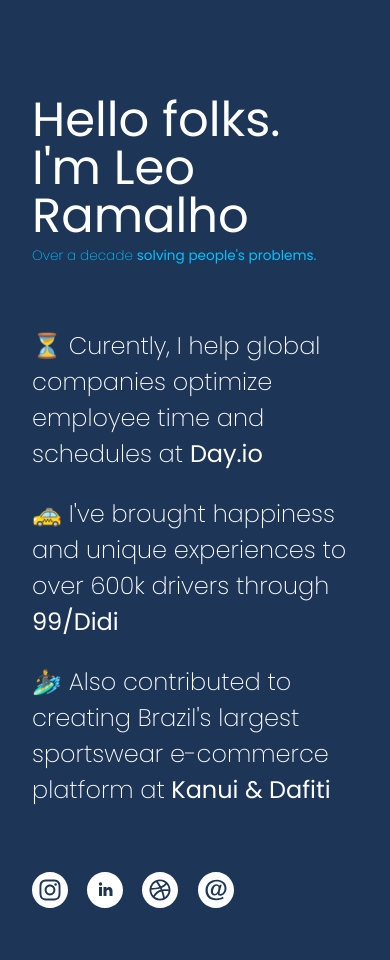
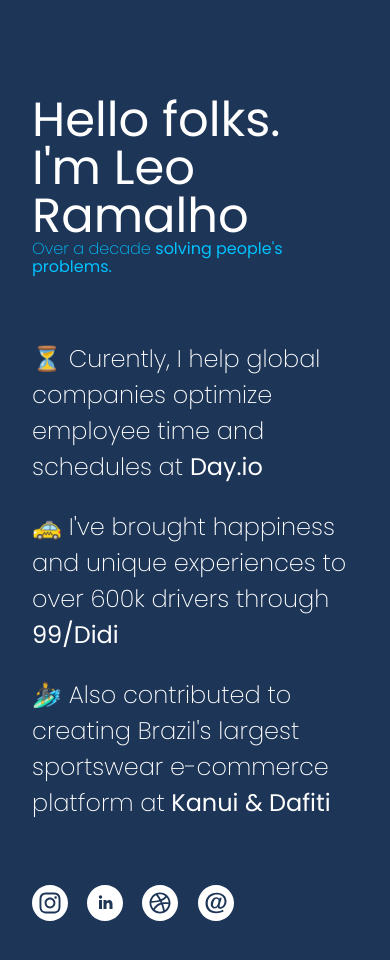
Before and after one commit to leoramalho/gpages, a plain HTML site: page index.html in a window 390 px wide. Drawn offline with Linux system fonts and the light colour scheme.

Commit message:
Update styles-a.css

```diff
--- a/styles-a.css
+++ b/styles-a.css
@@ -96,9 +96,7 @@
 		font-size: 3.0rem;
 	}
 
-	h2 {
-		margin-top: .5rem;
-		font-size: .85rem;
+
 
 	}
 	p {
```
